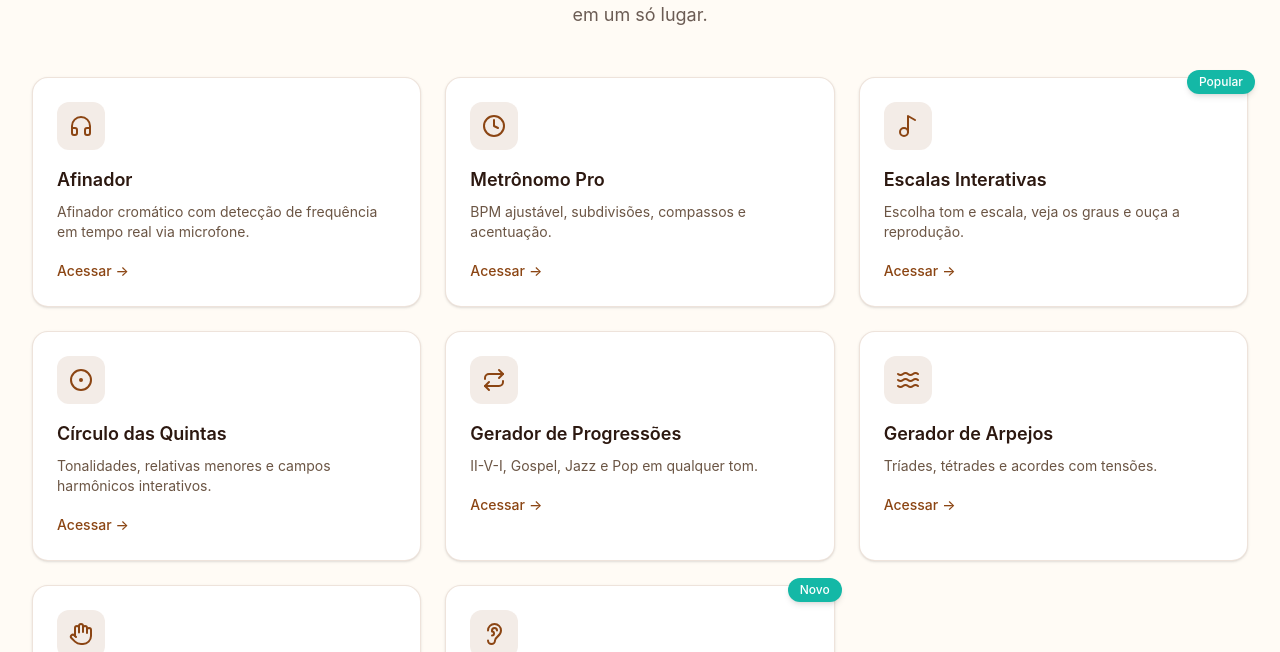
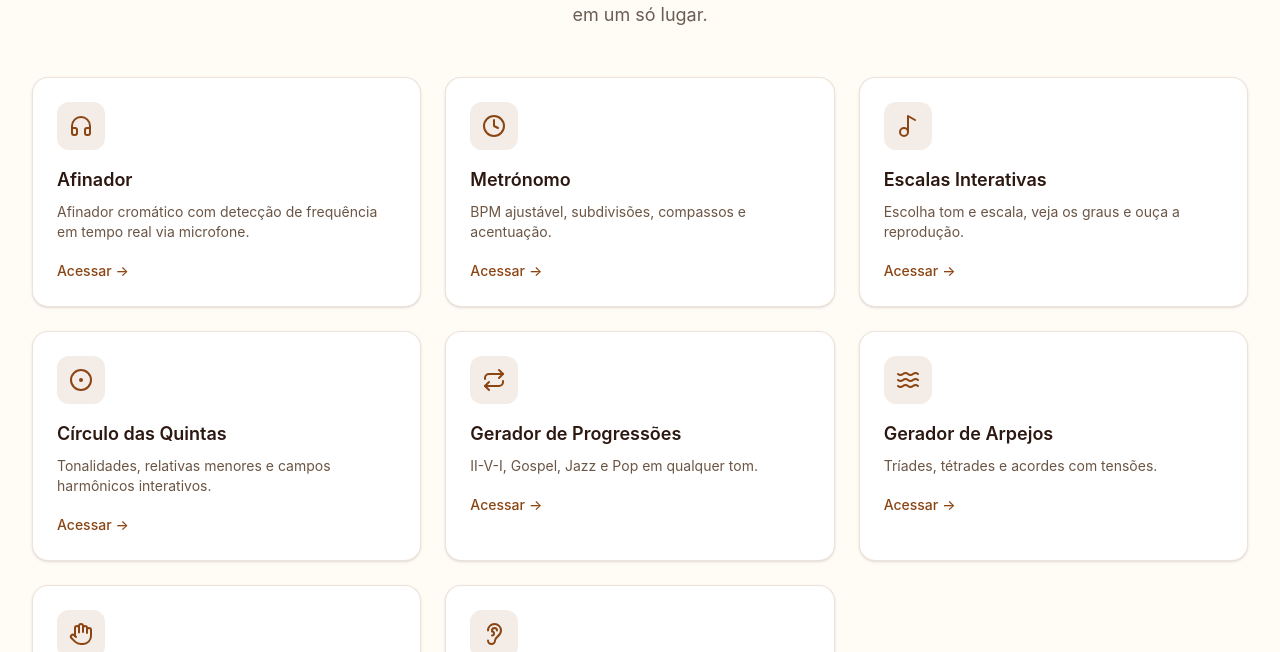
Before and after one commit to caiozin787/papoficial, a Next.js app: page /ferramentas in a window 1280 px wide. Shown: the part 252-904 px from the top of the page. Built offline with nearby package versions, Linux system fonts and the light colour scheme; no server answers.

Commit message:
fix: remove Popular and Novo badges from tools hub, fix Metrónomo name

```diff
--- a/app/(site)/ferramentas/page.tsx
+++ b/app/(site)/ferramentas/page.tsx
@@ -3,13 +3,13 @@ import { ToolCard } from '@/components/ToolCard';
 
 const tools = [
   { icon: Headphones, title: 'Afinador', description: 'Afinador cromático com detecção de frequência em tempo real via microfone.', href: '/ferramentas/afinador' },
-  { icon: Clock, title: 'Metrônomo Pro', description: 'BPM ajustável, subdivisões, compassos e acentuação.', href: '/ferramentas/metronomo' },
-  { icon: Music2, title: 'Escalas Interativas', description: 'Escolha tom e escala, veja os graus e ouça a reprodução.', badge: 'Popular', href: '/ferramentas/escalas' },
+  { icon: Clock, title: 'Metrónomo', description: 'BPM ajustável, subdivisões, compassos e acentuação.', href: '/ferramentas/metronomo' },
+  { icon: Music2, title: 'Escalas Interativas', description: 'Escolha tom e escala, veja os graus e ouça a reprodução.', href: '/ferramentas/escalas' },
   { icon: CircleDot, title: 'Círculo das Quintas', description: 'Tonalidades, relativas menores e campos harmônicos interativos.', href: '/ferramentas/circulo-das-quintas' },
   { icon: Repeat, title: 'Gerador de Progressões', description: 'II-V-I, Gospel, Jazz e Pop em qualquer tom.', href: '/ferramentas/progressoes' },
   { icon: Waves, title: 'Gerador de Arpejos', description: 'Tríades, tétrades e acordes com tensões.', href: '/ferramentas/arpejos' },
   { icon: Hand, title: 'Tabela de Dedilhados', description: 'Dedilhado padrão para sax alto, tenor e soprano.', href: '/ferramentas/dedilhados' },
-  { icon: Ear, title: 'Treino Auditivo', description: 'Reconhecimento de intervalos, acordes e escalas.', badge: 'Novo', href: '/ferramentas/treino-auditivo' },
+  { icon: Ear, title: 'Treino Auditivo', description: 'Reconhecimento de intervalos, acordes e escalas.', href: '/ferramentas/treino-auditivo' },
 ];
 
 export default function ToolsPage() {
```
